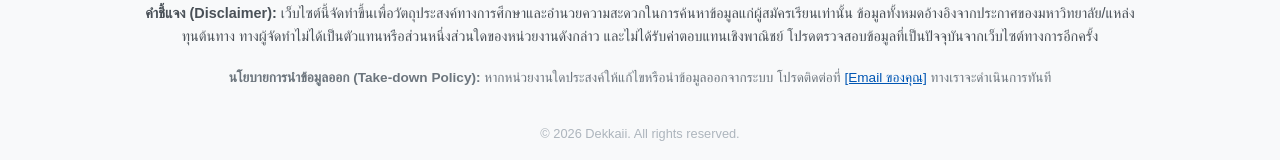
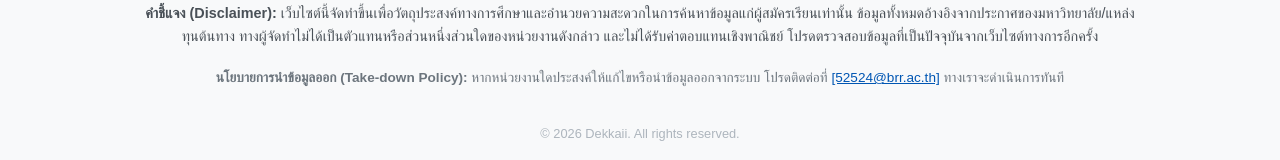
Before and after one commit to Winthak-orn/Dekkaii-Web, a React (Vite) app: page / in a window 1280 px wide. Shown: the part 1944-2104 px from the top of the page. Built offline with nearby package versions, Linux system fonts and the light colour scheme.

Commit message:
fix: rename footer to MyFooter to resolve case issue

```diff
--- a/src/MyFooter.jsx
+++ b/src/MyFooter.jsx
@@ -27,7 +27,7 @@
             <strong>นโยบายการนำข้อมูลออก (Take-down Policy):</strong> หากหน่วยงานใดประสงค์ให้แก้ไขหรือนำข้อมูลออกจากระบบ โปรดติดต่อที่{' '}
             {/* อย่าลืมเปลี่ยนอีเมลตรงนี้นะครับ 👇 */}
             <a href="mailto:your-email@example.com" style={styles.emailLink}>
-              [Email ของคุณ]
+              [52524@brr.ac.th]
             </a>{' '}
             ทางเราจะดำเนินการทันที
           </p>
```
